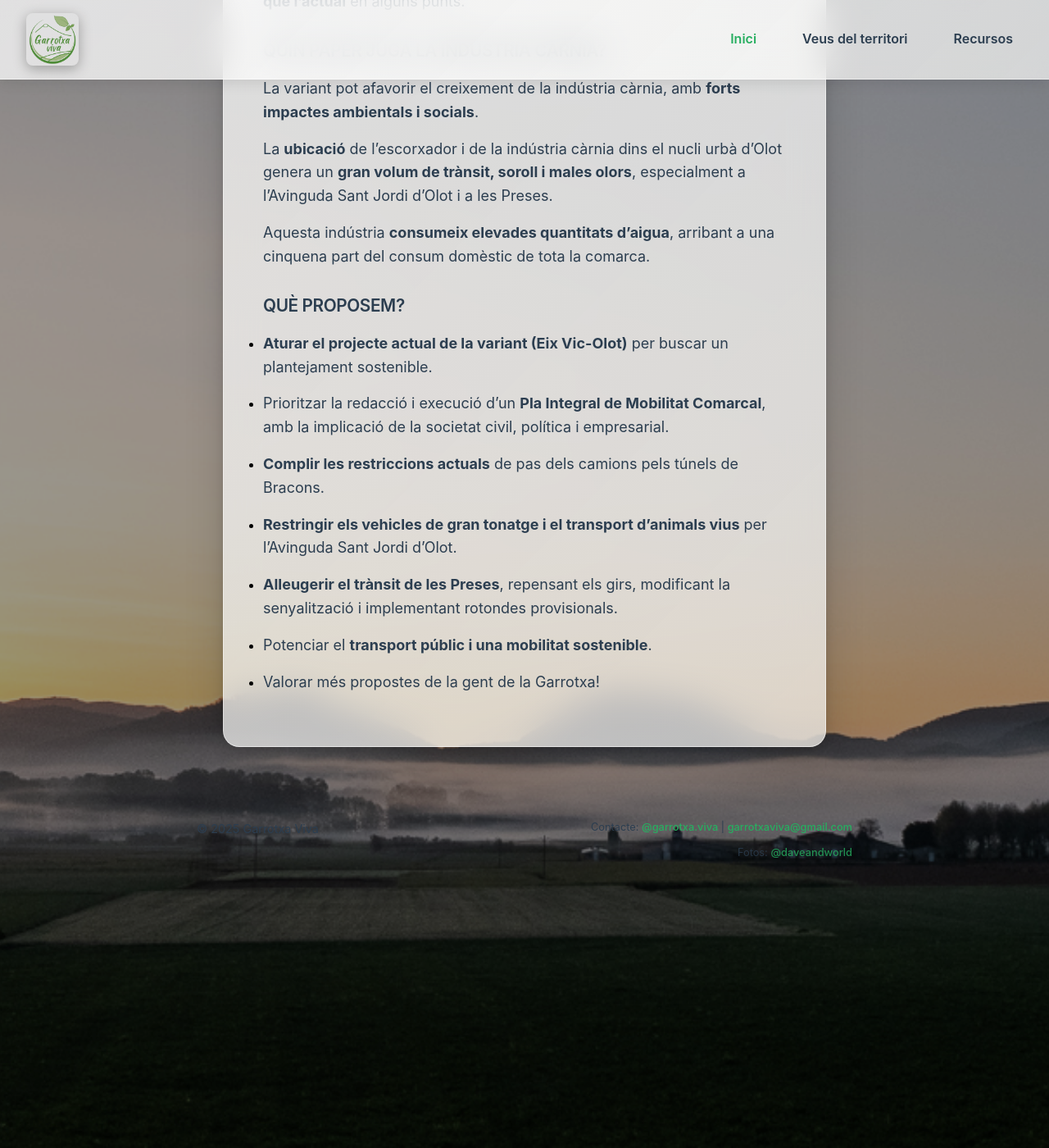
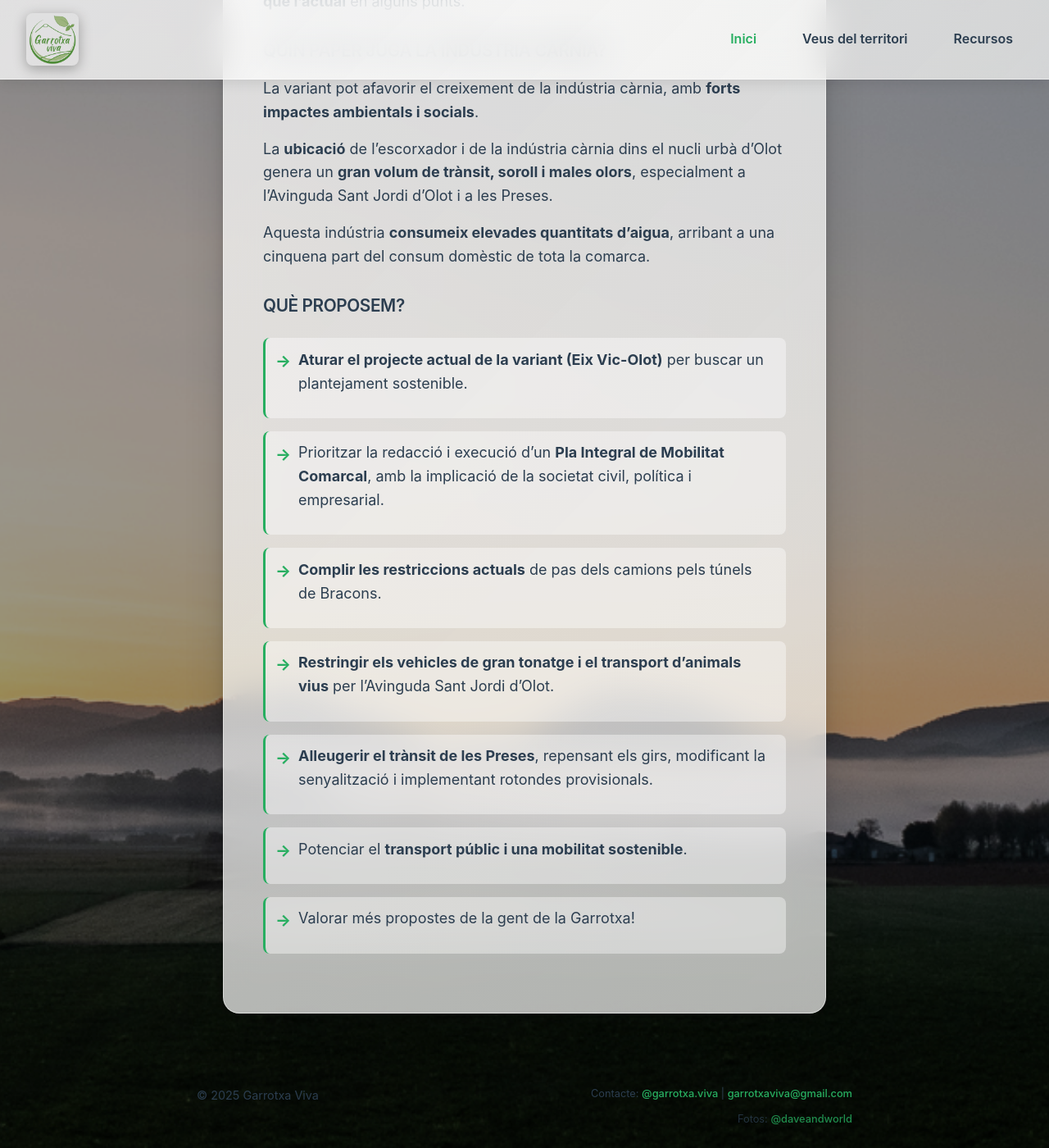
Before and after one commit to garrotxa-viva/garrotxa-viva.github.io, a Jekyll site: the page built from index.markdown, in a window 1280 px wide and 1400 px high, scrolled down 1807 px. Shown: the whole window at 82% size. Built offline with Jekyll 4.4.1, drawn with Linux system fonts in a browser that asks for light colours.

Commit message:
Improve style for list items

```diff
--- a/assets/css/main.css
+++ b/assets/css/main.css
@@ -224,6 +224,42 @@ a:hover {
   text-decoration: underline;
 }
 
+.content-box ul {
+  list-style: none;
+  padding: 0;
+  margin: 1.5rem 0;
+}
+
+.content-box li {
+  margin-bottom: 1rem;
+  padding: 0.75rem 1rem 0.75rem 2.5rem;
+  position: relative;
+  background: rgba(255, 255, 255, 0.4);
+  border-radius: 0.5rem;
+  transition: all 0.3s ease;
+  border-left: 3px solid #27ae60;
+}
+
+.content-box li:hover {
+  background: rgba(255, 255, 255, 0.6);
+  transform: translateX(0.25rem);
+  box-shadow: 0 0.25rem 0.75rem rgba(0, 0, 0, 0.1);
+}
+
+.content-box li::before {
+  content: '→';
+  position: absolute;
+  left: 0.75rem;
+  color: #27ae60;
+  font-weight: bold;
+  font-size: 1.25rem;
+  transition: transform 0.3s ease;
+}
+
+.content-box li:hover::before {
+  transform: translateX(0.25rem);
+}
+
 .links-section {
   margin-top: 1.5rem;
 }
```
